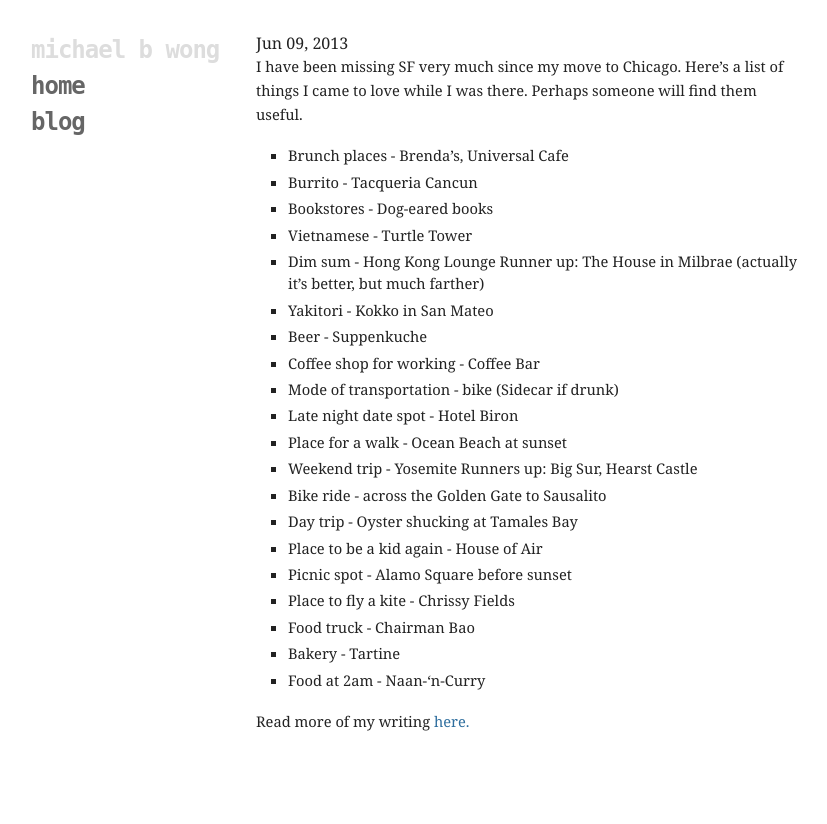
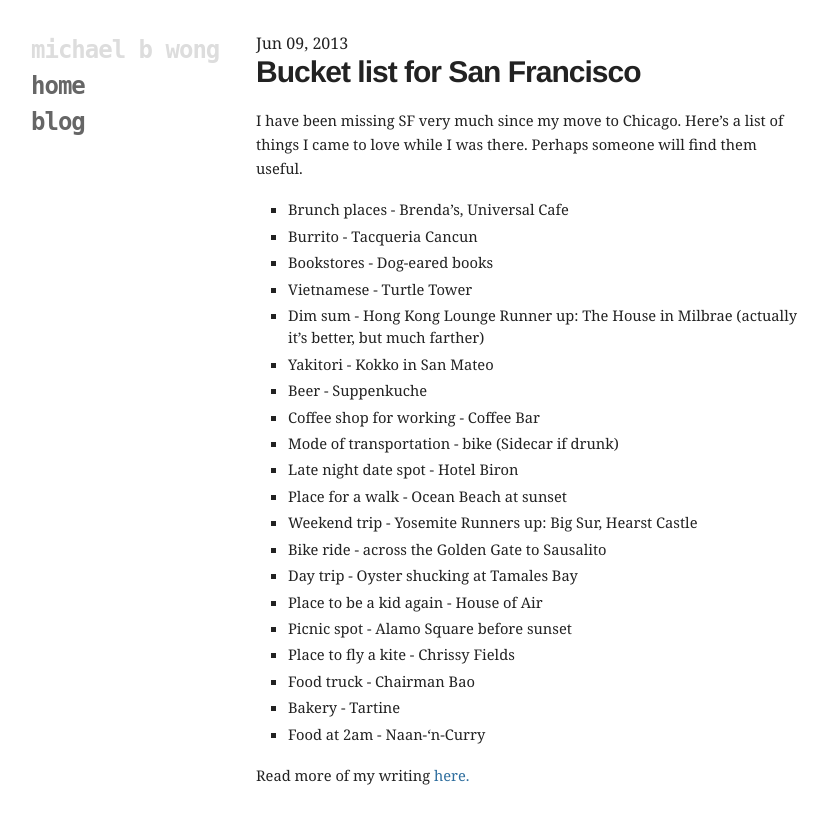
Before and after one commit to mbwong/mbwong.github.com, a Jekyll site: the page built from _posts/2013-06-09-bucket-list-san-francisco.md, in a window 1280 px wide. Shown: the top 824 px of the page, without its empty margins (94-921 px from the left). Built offline with Jekyll 4.4.1, drawn with Linux system fonts in a browser that asks for light colours.

Commit message:
Update 2013-06-09-bucket-list-san-francisco.md

```diff
--- a/_posts/2013-06-09-bucket-list-san-francisco.md
+++ b/_posts/2013-06-09-bucket-list-san-francisco.md
@@ -3,6 +3,8 @@
 title: Bucket list for San Francisco
 layout: post
 ---
+
+#Bucket list for San Francisco
 
 I have been missing SF very much since my move to Chicago. Here's a list of things I came to love while I was there. Perhaps someone will find them useful.
 
```
